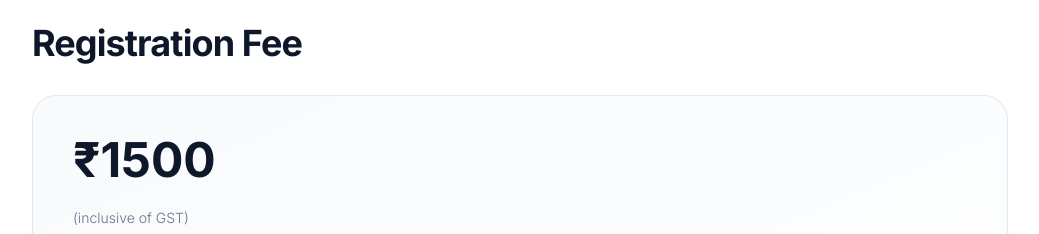
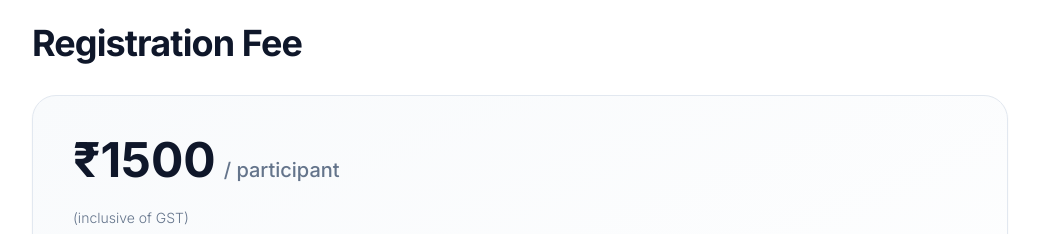
Before and after one commit to encodedCoder/syntacs2026, a Next.js app: page /call-for-papers in a window 1280 px wide. Shown: the part 5220-5454 px from the top of the page, without its empty margins (120-1159 px from the left). Built offline with nearby package versions, Linux system fonts and the light colour scheme.

Commit message:
Improve Registration Fee formatting

```diff
--- a/src/app/call-for-papers/page.tsx
+++ b/src/app/call-for-papers/page.tsx
@@ -345,7 +345,10 @@ export default function CallForPapersPage() {
         >
           <h2 className="text-3xl md:text-4xl font-bold tracking-tight mb-8 text-slate-900">Registration Fee</h2>
           <div className="p-10 rounded-3xl bg-gradient-to-br from-slate-50 to-white border border-slate-200 shadow-sm">
-            <div className="text-5xl font-bold mb-6 text-slate-900">₹1500</div>
+            <div className="flex items-baseline gap-2 mb-6">
+              <span className="text-5xl font-bold text-slate-900">₹1500</span>
+              <span className="text-xl text-slate-500 font-medium">/ participant</span>
+            </div>
             <p className="text-slate-500 text-sm mb-8">(inclusive of GST)</p>
 
             <h3 className="text-xl font-bold mb-4 text-slate-900">Includes:</h3>
@@ -553,7 +556,7 @@ export default function CallForPapersPage() {
 
               <div className="pt-6 border-t border-slate-200">
                 <p className="text-slate-600 mb-2">
-                  <strong className="text-slate-900">Registration fee:</strong> ₹1500 (inclusive of GST)
+                  <strong className="text-slate-900">Registration fee:</strong> ₹1500 <span className="text-slate-500 font-normal">per participant</span> (inclusive of GST)
                 </p>
                 <p className="text-slate-500 text-sm">
                   <strong>Note:</strong> Accommodation is not included.
```
